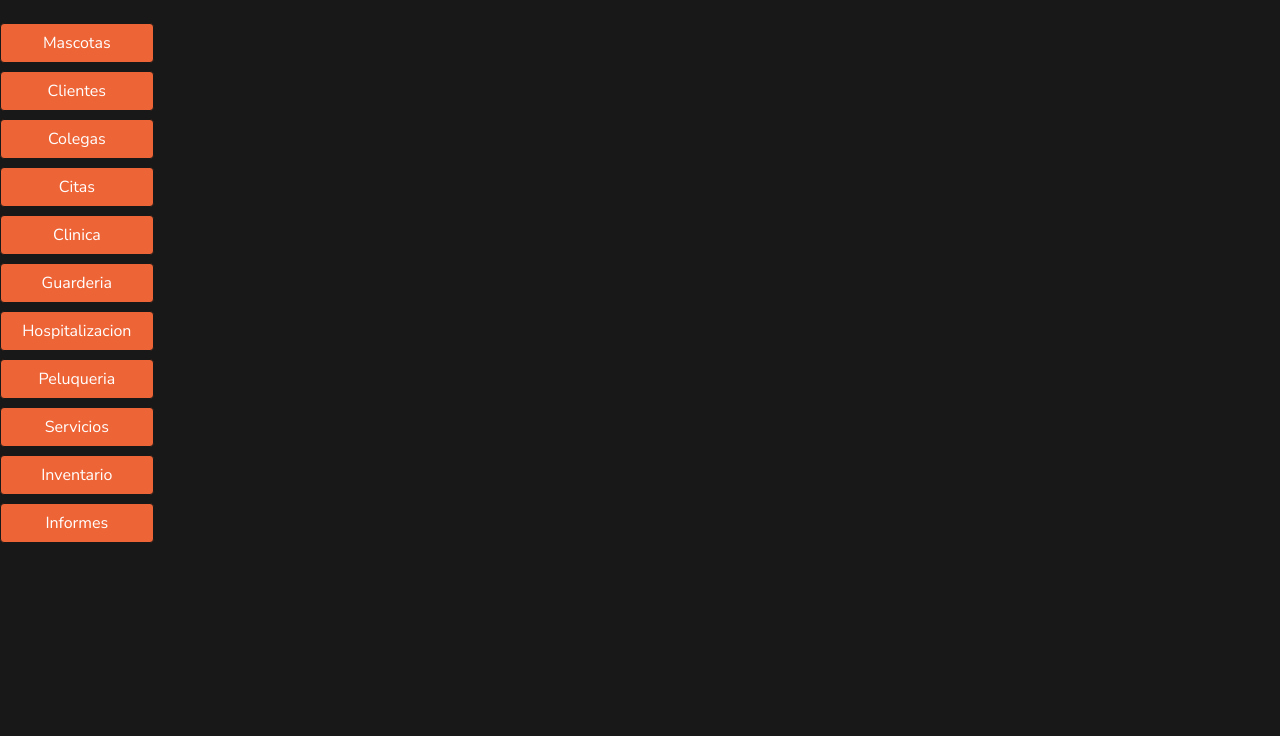
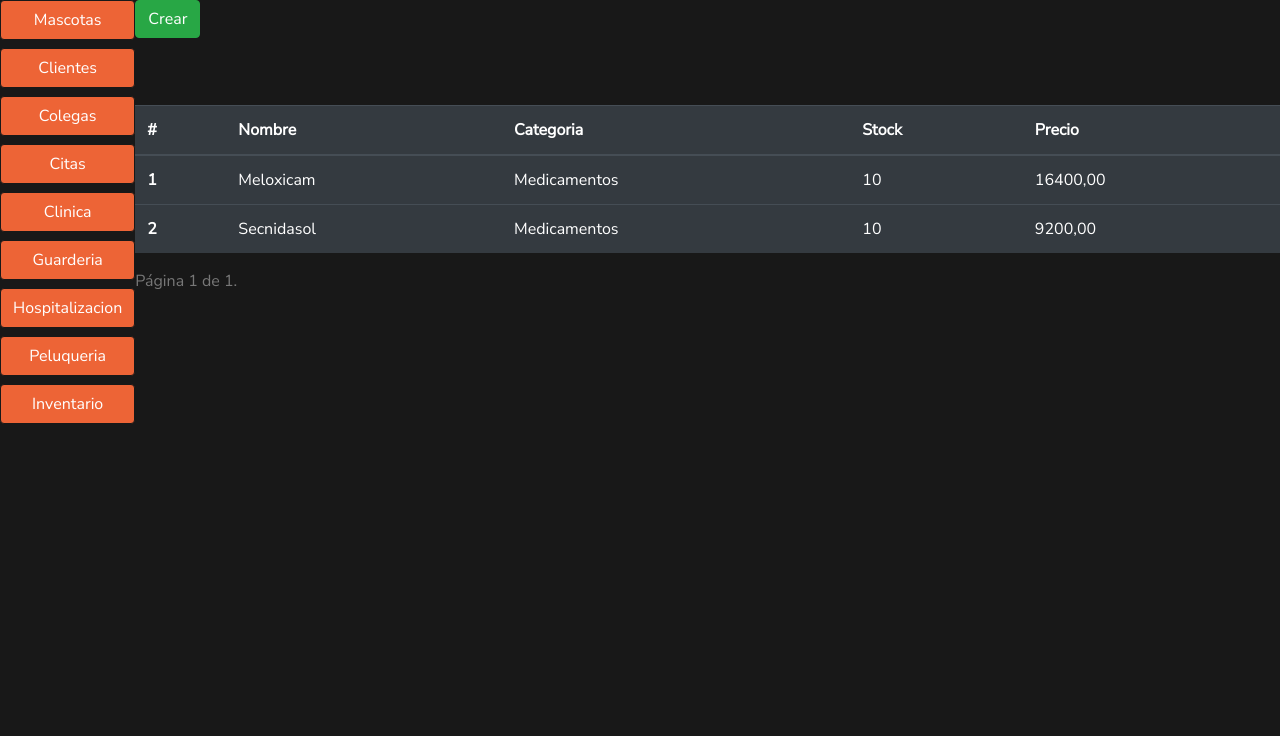
Before and after one commit to Matthew2720/PetsFiles-Django, a Django app: page /ver/productos in a window 1280 px wide. Shown: the part 87-823 px from the top of the page. Run offline with Django 4.2, Linux system fonts and the light colour scheme; data comes from the database, SQL or seed files in the repository; both versions use the stored data as it was before the commit; parts of the project's set-up code (start-up, migrations or seed data) failed here and were passed over; some libraries are stand-ins or nearby versions.

Commit message:
muchos cambios vizuales

```diff
--- a/PetsFiles/settings.py
+++ b/PetsFiles/settings.py
@@ -142,4 +142,4 @@
 LOGIN_REDIRECT_URL="home"
 LOGOUT_REDIRECT_URL = "index"
 
-MEDIA_URL = '/media/'
+MEDIA_URL = 'media/'
--- a/static/css/estilo.css
+++ b/static/css/estilo.css
@@ -106,7 +106,7 @@
     height: 95%;
     flex-grow: 1;
     order: 1 ;
-    max-width:12vw ;
+    width: 120px;
 }
 
 .caja2 {
@@ -184,6 +184,9 @@
 
 #calendar {
     width: 100%;
+    height: 80vh;
+    overflow-y: hidden;
+
 }
 
 .container {
@@ -198,3 +201,36 @@
 a {
     color: white;
 }
+
+/* prueba */
+.container2 {
+    display: flex;
+    flex-direction: row;
+    height: 100vh;
+    background-color: #181818;
+}
+
+.column-1 {
+flex-grow: 0;
+flex-shrink: 0;
+height: 100%;
+width: 120px;
+}
+
+.column-2 {
+display: flex;
+flex-direction: column;
+flex-grow: 1;
+flex-shrink: 1;
+height: 100%;
+}
+
+.column-2-1 {
+flex-grow: 0.15;
+flex-shrink: 0;
+}
+
+.column-2-2 {
+flex-grow: 1;
+flex-shrink: 1;
+}
--- a/templates/layout/partials/leftmenu.html
+++ b/templates/layout/partials/leftmenu.html
@@ -8,7 +8,5 @@
         <div><a class="btn btn-dark flex-div">Guarderia</a></div>
         <div><a class="btn btn-dark flex-div">Hospitalizacion</a></div>
         <div><a class="btn btn-dark flex-div">Peluqueria</a></div>
-        <div><a class="btn btn-dark flex-div">Servicios</a></div>
         <div><a class="btn btn-dark flex-div" href="{% url 'detailProduct' %}">Inventario</a></div>
-        <div><a class="btn btn-dark flex-div">Informes</a></div>
     </div>
--- a/templates/veterinary/detailProduct.html
+++ b/templates/veterinary/detailProduct.html
@@ -12,17 +12,62 @@
 {% endblock %}
 
 {% block 'content' %}
+
 <div class="left-menu">
-  <div class="caja1">
+  <div class="caja 1">
+
     {% include 'layout/partials/leftmenu.html' %}
+
   </div>
-  {% comment %} <div class="caja2">
-    <div>
+  <div class="column-2">
+    <div class="column-2-1">
+      <div>
+        <button class="btn btn-success flex"> Crear </button>
+      </div>
+    </div>
+    <div class="column-2-2">
+      <table class="table table-dark">
+          <thead>
+              <tr>
+                  <th scope="col">#</th>
+                  <th scope="col">Nombre</th>
+                  <th scope="col">Categoria</th>
+                  <th scope="col">Stock</th>
+                  <th scope="col">Precio</th>
 
+              </tr>
+          </thead>
+          <tbody>
+              {% for product in page_obj %}
+                  <tr>
+                      <th scope="row">{{ forloop.counter }}</th>
+                      <td>{{ product.name }}</td>
+                      <td>{{ product.cat }}</td>
+                      <td>{{ product.stock }}</td>
+                      <td>{{ product.pvp }}</td>
+
+                  </tr>
+              {% endfor %}
+          </tbody>
+      </table>
+      <div class="pagination">
+          <span class="step-links">
+              {% if page_obj.has_previous %}
+                  <a href="?page=1">&laquo; Primero</a>
+                  <a href="?page={{ page_obj.previous_page_number }}">Anterior</a>
+              {% endif %}
+
+              <span class="current-page">
+                  Página {{ page_obj.number }} de {{ page_obj.paginator.num_pages }}.
+              </span>
+
+              {% if page_obj.has_next %}
+                  <a href="?page={{ page_obj.next_page_number }}">Siguiente</a>
+                  <a href="?page={{ page_obj.paginator.num_pages }}">Último &raquo;</a>
+              {% endif %}
+          </span>
+        </div>
     </div>
-  </div> {% endcomment %}
-  <div class="caja3">
-
   </div>
 </div>
 {% endblock %}
@@ -47,24 +92,5 @@
       });
   }
 
-  document.addEventListener('DOMContentLoaded', function () {
-    var calendarUI = document.getElementById('calendar');;
-    var calendar = new FullCalendar.Calendar(calendarUI, {
-      editable:false,
-      eventLimit:true,
-      locale: 'es',
-      events: [
-        {% for date in lista %}
-          {
-        title: " CONSULTORIO {{date.2.0}} ",
-        start: "{{date.0.0}}T{{date.1.0}}",
-        url: '{% url 'index' %}',
-          },
-      {% endfor %}
-          ]
-      });
-  calendar.render();
-    });
-
 </script>
 {% endblock %}
--- a/veterinary/forms.py
+++ b/veterinary/forms.py
@@ -1,5 +1,5 @@
 from django.forms import ModelForm,TextInput,EmailInput,Select,PasswordInput
-from django.forms import HiddenInput,DateInput,ClearableFileInput,DateTimeInput,NumberInput
+from django.forms import HiddenInput,DateInput,DateTimeInput,NumberInput
 from .models import *
 
 class DateTimePickerInput(DateTimeInput):
@@ -169,18 +169,16 @@
 class ProductForm(ModelForm):
     class Meta:
         model = Product
-        fields = ['name', 'cat', 'image', 'stock', 'pvp']
+        fields = ['name', 'cat', 'stock', 'pvp']
         labels = {
             'name': 'Nombre',
             'cat': 'Categoría',
-            'image': 'Imagen',
             'stock': 'Stock',
             'pvp': 'Precio de venta'
         }
         widgets = {
             'name': TextInput(attrs={'class': 'form-control'}),
             'cat': Select(attrs={'class': 'form-control'}),
-            'image': ClearableFileInput(attrs={'class': 'form-control', 'multiple': True}),
             'stock': NumberInput(attrs={'class': 'form-control'}),
             'pvp': NumberInput(attrs={'class': 'form-control'}),
         }
--- a/veterinary/models.py
+++ b/veterinary/models.py
@@ -3,6 +3,7 @@
 from datetime import datetime
 from django.forms import model_to_dict
 from PetsFiles.settings import MEDIA_URL, STATIC_URL
+from django.conf import settings
 
 
 # Modelos MER.
@@ -96,7 +97,6 @@
 class Product(models.Model):
     name = models.CharField(max_length=150, verbose_name='Nombre', unique=True)
     cat = models.ForeignKey(Category, on_delete=models.CASCADE, verbose_name='Categoría')
-    image = models.ImageField(upload_to='media/%Y/%m/%d', null=True, blank=True, verbose_name='Imagen')
     stock = models.IntegerField(default=0, verbose_name='Stock')
     pvp = models.DecimalField(default=0.00, max_digits=9, decimal_places=2, verbose_name='Precio de venta')
 
@@ -107,14 +107,8 @@
         item = model_to_dict(self)
         item['full_name'] = '{} / {}'.format(self.name, self.cat.name)
         item['cat'] = self.cat.toJSON()
-        item['image'] = self.get_image()
         item['pvp'] = format(self.pvp, '.2f')
         return item
-
-    def get_image(self):
-        if self.image:
-            return '{}{}'.format(MEDIA_URL, self.image)
-        return '{}{}'.format(STATIC_URL, 'img/empty.png')
 
     class Meta:
         verbose_name = 'Producto'
--- a/veterinary/views.py
+++ b/veterinary/views.py
@@ -1,8 +1,9 @@
 from django.shortcuts import render, redirect
+from django.core.paginator import Paginator
 from django.contrib.auth.decorators import login_required, permission_required
 from django.contrib import messages
 from .forms import VeterinaryForm, UserForm, ClientForm, PetForm, UserFormWithoutPassword, EventForm
-from .models import User, Veterinary, Pet, Client, Events
+from .models import User, Veterinary, Pet, Client, Events,Product
 
 
 def index(request):
@@ -126,8 +127,9 @@
 
 @login_required(login_url='login')
 def registerDate(request):
-    veterinaryLogued = request.user.veterinary
-    all_events_query = Events.objects.all()
+    veterinary_logued = request.user.veterinary
+    all_events_query = Events.objects.select_related(
+        'pet__client__veterinary').filter(pet__client__veterinary=veterinary_logued)
     out = []
     for event in all_events_query:
         out.append({
@@ -137,21 +139,11 @@
             'end': event.start.strftime("%Y-%m-%dT%H:%M:%S"),
         })
 
-    if request.method == 'POST':
-        form = EventForm(veterinaryLogued, request.POST)
-        if form.is_valid:
-            form.save()
-            return redirect('home')
-        else:
-            messages.error(
-                request, 'La fecha no puede ser anterior a la actual')
-    else:
-        form = EventForm(veterinaryLogued)
+    form = EventForm(veterinary_logued)
     context = {'form': form, "events": out}
     return render(request, 'veterinary/registerDate.html', context)
 
 # detail event
-
 
 @login_required(login_url='login')
 def home(request):
@@ -295,6 +287,13 @@
 
 #region product
 def detailProduct(request):
-    return render(request, 'veterinary/detailProduct.html',{})
+    products = Product.objects.all().order_by('name')
+    paginator = Paginator(products, 8)
+    page_number = request.GET.get('page')
+    page_obj = paginator.get_page(page_number)
+    context = {
+        'page_obj': page_obj
+    }
+    return render(request, 'veterinary/detailProduct.html',context)
 
 #endregion
```
Also changed, not shown: templates/veterinary/detailClient.html (+13 -13 lines), templates/veterinary/detailEmployee.html (+10 -11 lines), templates/veterinary/home.html (+5 -8 lines), templates/veterinary/registerDate.html (+28 -16 lines), db.sqlite3, veterinary/migrations/0026_remove_product_image.py (added).
